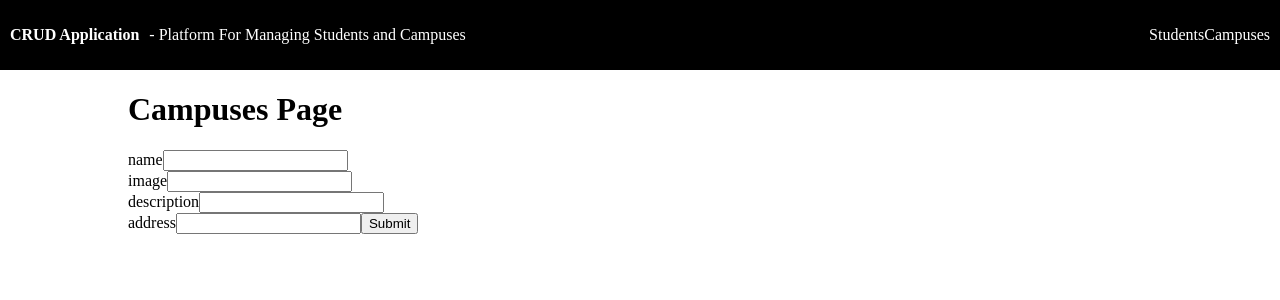
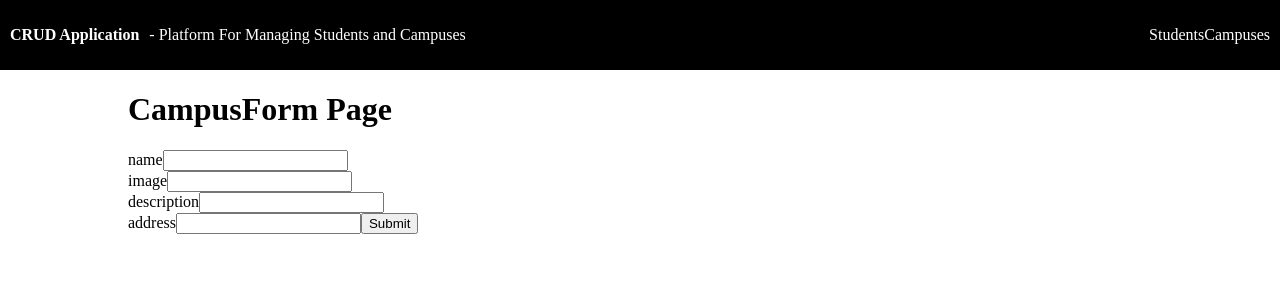
Before and after one commit to shellyh0626/CRUD_Frontend, a React (Create React App) app: page /campuses/new in a window 1280 px wide. Shown: the top 300 px of the page. Built offline with nearby package versions, Linux system fonts and the light colour scheme.

Commit message:
Changed the title of the page

```diff
--- a/src/pages/CampusForm.jsx
+++ b/src/pages/CampusForm.jsx
@@ -15,7 +15,7 @@ const CampusForm = () => {
 
   return (
     <div className="container">
-      <h1>Campuses Page</h1>
+      <h1>CampusForm Page</h1>
       <div>
         <div>
           <label>name</label>
```
